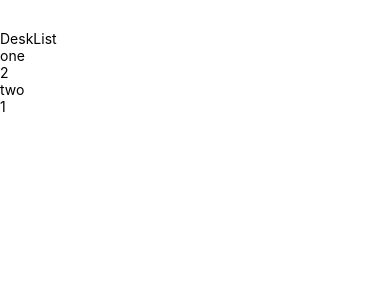
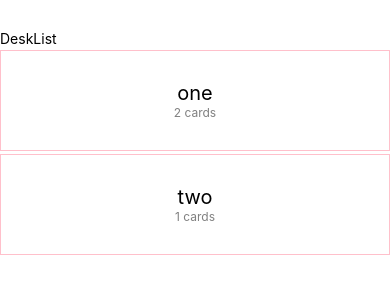
Before and after one commit to rarlala/Mobile-Flashcards, a React Native app: screen / in a window 390 px wide. Shown: the top 300 px of the page. Built offline with nearby package versions, Linux system fonts and the light colour scheme.

Commit message:
DeskList view sample styling

```diff
--- a/components/DeskList.js
+++ b/components/DeskList.js
@@ -12,9 +12,11 @@ class DeskList extends Component {
         {Object.keys(desks).map((key) => {
           const { title, questions } = desks[key];
           return (
-            <View>
-              <Text>{title}</Text>
-              <Text>{Object.keys(questions).length}</Text>
+            <View style={styles.deskBox}>
+              <Text style={styles.title}>{title}</Text>
+              <Text style={styles.card}>
+                {Object.keys(questions).length} cards
+              </Text>
             </View>
           );
         })}
@@ -25,7 +27,21 @@ class DeskList extends Component {
 
 const styles = StyleSheet.create({
   deskBox: {
-    backgroundColor: 'yellow',
+    marginTop: 3,
+    borderStyle: 'solid',
+    borderWidth: 1,
+    borderColor: 'pink',
+  },
+  title: {
+    marginTop: 30,
+    textAlign: 'center',
+    fontSize: 20,
+  },
+  card: {
+    marginBottom: 30,
+    textAlign: 'center',
+    fontSize: 12,
+    color: 'gray',
   },
 });
 
```
